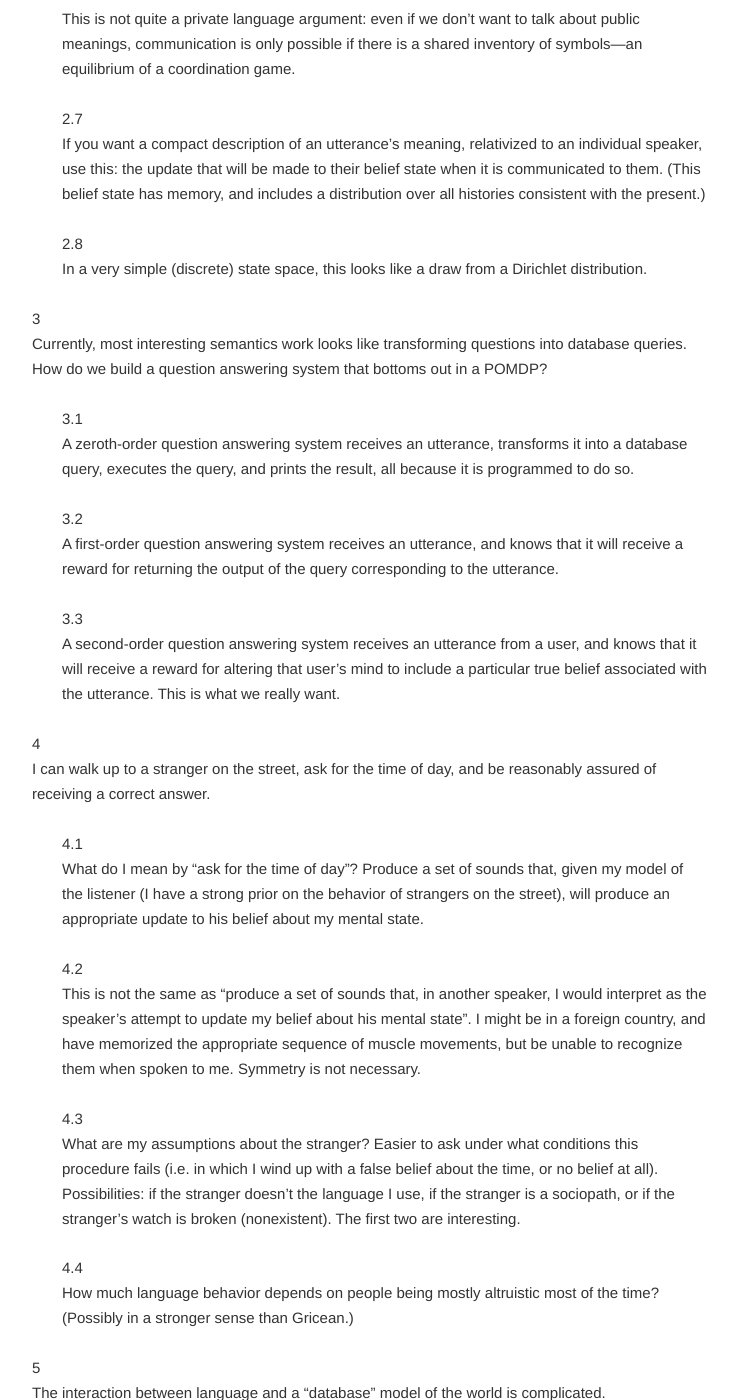
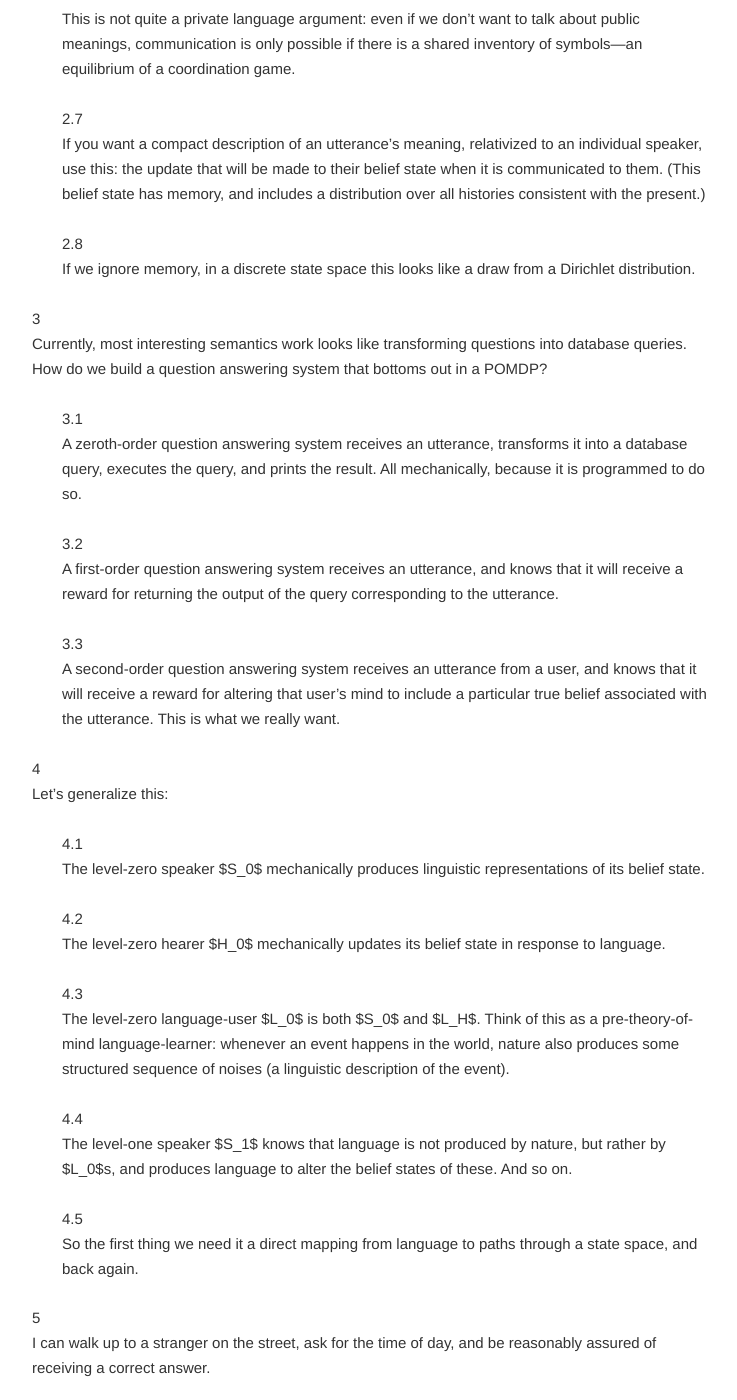
Before and after one commit to jacobandreas/writing, a Jekyll site: the page built from _posts/2014-02-27-language.md, in a window 1280 px wide and 1400 px high, scrolled down 2122 px. Shown: the whole window, without its empty margins (43-780 px from the left). Built offline with Jekyll 4.4.1, drawn with Linux system fonts in a browser that asks for light colours; nearby versions of some CDN libraries; some of the changed text lies outside the part shown.

Commit message:
language

```diff
--- a/_posts/2014-02-27-language.md
+++ b/_posts/2014-02-27-language.md
@@ -83,16 +83,16 @@ Presented with apologies.
       memory, and includes a distribution over all histories consistent with the
       present.)
 
-   1. In a very simple (discrete) state space, this looks like a draw from a
-      Dirichlet distribution.
+   1. If we ignore memory, in a discrete state space this looks like a draw from
+      a Dirichlet distribution.
 
 1. Currently, most interesting semantics work looks like transforming questions
    into database queries. How do we build a question answering system that
    bottoms out in a POMDP?
 
    1. A zeroth-order question answering system receives an utterance, transforms
-      it into a database query, executes the query, and prints the result, all
-      because it is programmed to do so.
+      it into a database query, executes the query, and prints the result. All
+      mechanically, because it is programmed to do so.
 
    1. A first-order question answering system receives an utterance, and knows
       that it will receive a reward for returning the output of the query
@@ -102,6 +102,26 @@ Presented with apologies.
       user, and knows that it will receive a reward for altering that user's
       mind to include a particular true belief associated with the utterance.
       This is what we really want.
+
+1. Let's generalize this:
+
+   1. The level-zero speaker $S_0$ mechanically produces linguistic
+      representations of its belief state.
+
+   1. The level-zero hearer $H_0$ mechanically updates its belief state in
+      response to language.
+
+   1. The level-zero language-user $L_0$ is both $S_0$ and $L_H$. Think of this
+      as a pre-theory-of-mind language-learner: whenever an event happens in the
+      world, nature also produces some structured sequence of noises (a
+      linguistic description of the event).
+
+   1. The level-one speaker $S_1$ knows that language is not produced by nature,
+      but rather by $L_0$s, and produces language to alter the belief states
+      of these. And so on.
+
+   1. So the first thing we need it a direct mapping from language to paths
+      through a state space, and back again.
 
 1. I can walk up to a stranger on the street, ask for the time of day, and be
    reasonably assured of receiving a correct answer.
@@ -127,13 +147,18 @@ Presented with apologies.
    1. How much language behavior depends on people being mostly altruistic most
       of the time? (Possibly in a stronger sense than Gricean.)
 
+   1. A group of two adversaries won't bother to communicate
+      with each other, but three will. (Think of chess for three players, or
+      Diplomacy for two.) Invention of language is a Nash equilibrium here, and
+      a better one than if nobody talks.
+
 1. The interaction between language and a "database" model of the world is
    complicated.
 
    1. This world is basically a collection of discrete entities, each with a
       set of properties (inc. part--whole relationships, etc.).
 
-   1. Color is one of these properties.
+   1. Color is one of these properties---not just real-valued, but discretized.
 
    1. But we know color is slightly Whorfian---my willingness to classify
       objects as _orange_ or _brown_, or _blue_ or _green_, is at least partly
```
